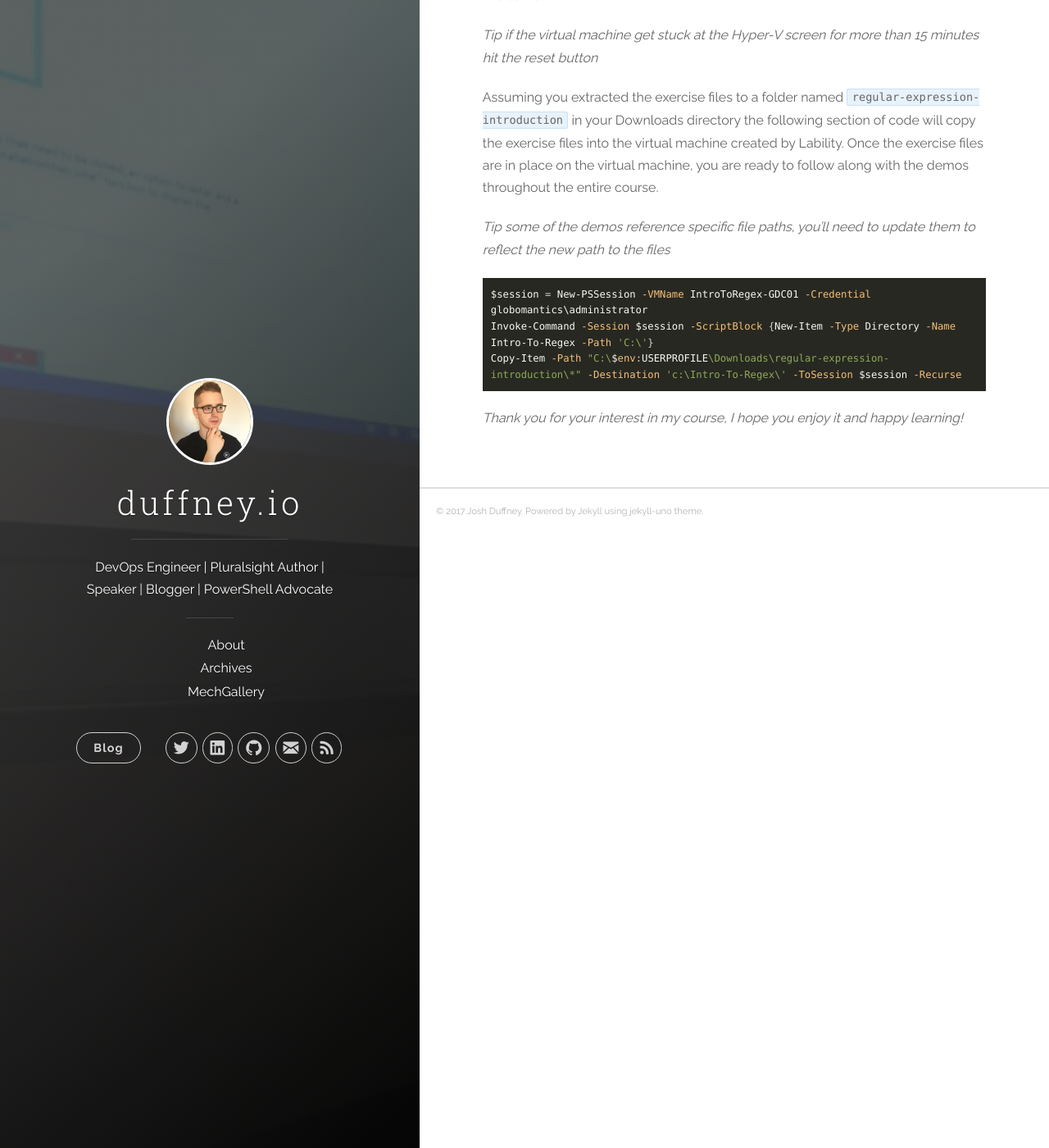
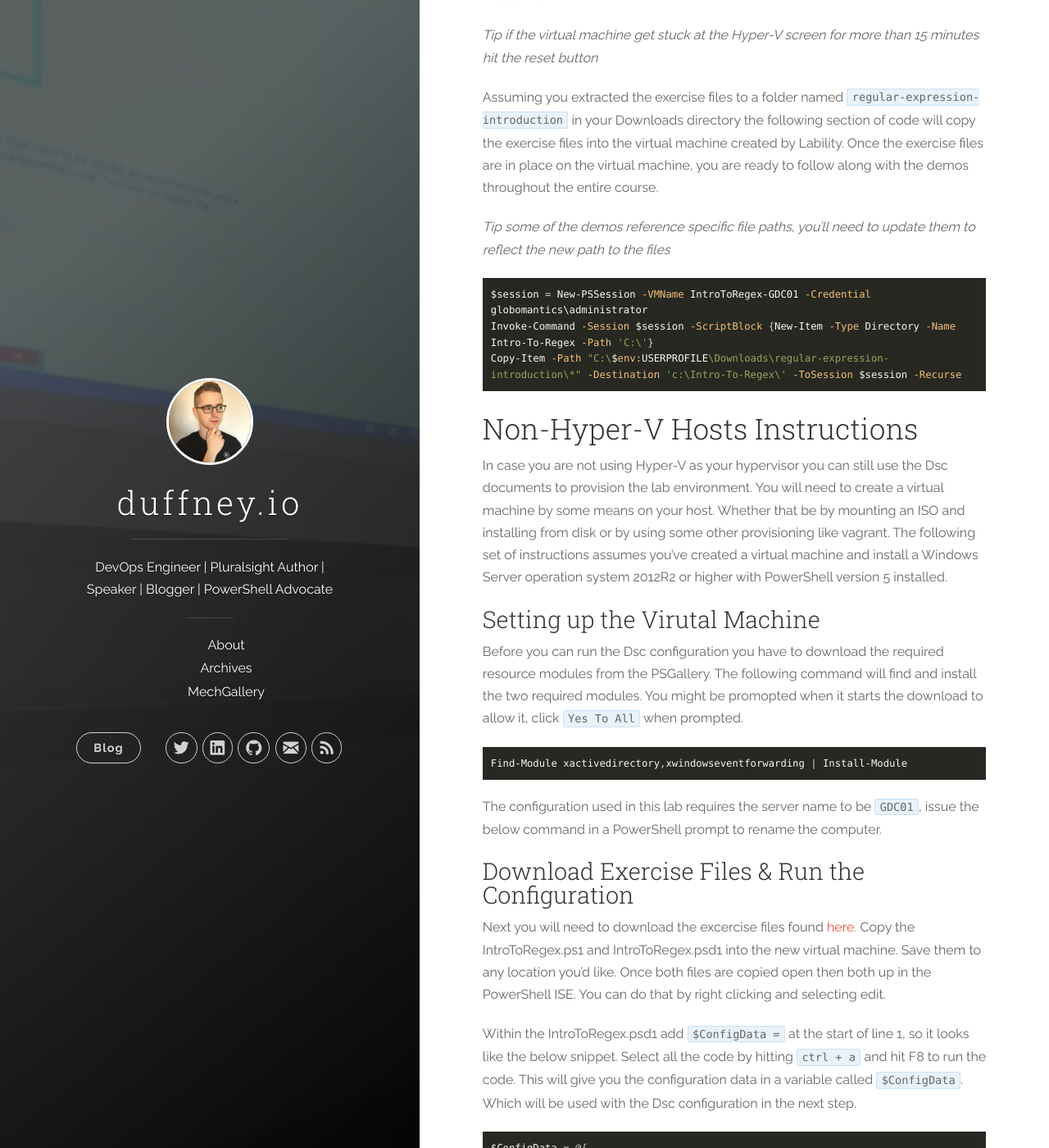
Before and after one commit to AzureDevOps3/duffney.github.io, a Jekyll site: the page built from _posts/2017-02-01-IntroToRegex-LabSetup.md, in a window 1280 px wide and 1400 px high, scrolled down 4759 px. Shown: the whole window at 82% size. Built offline with Jekyll 4.4.1, drawn with Linux system fonts in a browser that asks for light colours; nearby versions of some CDN libraries; comment, search, counter and statistics services are not loaded; some of the changed text lies outside the part shown.

Commit message:
added non hyper-v instructions

```diff
--- a/_posts/2017-02-01-IntroToRegex-LabSetup.md
+++ b/_posts/2017-02-01-IntroToRegex-LabSetup.md
@@ -140,4 +140,52 @@ Invoke-Command -Session $session -ScriptBlock {New-Item -Type Directory -Name In
 Copy-Item -Path "C:\$env:USERPROFILE\Downloads\regular-expression-introduction\*" -Destination 'c:\Intro-To-Regex\' -ToSession $session -Recurse
 {% endhighlight %}
 
+## Non-Hyper-V Hosts Instructions
+
+In case you are not using Hyper-V as your hypervisor you can still use the Dsc documents to provision the lab environment. You will need to create a virtual machine by some means
+on your host. Whether that be by mounting an ISO and installing from disk or by using some other provisioning like vagrant. The following set of instructions assumes you've created a virtual machine and install a Windows Server operation system 2012R2 or higher with PowerShell version 5 installed.
+
+### Setting up the Virutal Machine
+
+
+Before you can run the Dsc configuration you have to download the required resource modules from the PSGallery. The following command will find and install the two required modules.
+You might be promopted when it starts the download to allow it, click `Yes To All` when prompted.
+
+{% highlight powershell %}
+Find-Module xactivedirectory,xwindowseventforwarding | Install-Module
+{% endhighlight %}
+
+The configuration used in this lab requires the server name to be `GDC01`, issue the below command in a PowerShell prompt to rename the computer.
+
+{% highlight powershell %}
+{% endhighlight %}
+
+
+### Download Exercise Files & Run the Configuration
+
+
+Next you will need to download the excercise files found [here](https://app.pluralsight.com/library/courses/regular-expression-introduction/exercise-files). Copy the IntroToRegex.ps1 and IntroToRegex.psd1 into the new virtual machine. Save them to any location you'd like. Once both files are copied open then both up in the PowerShell ISE. You can do that by right clicking and selecting edit.
+
+Within the IntroToRegex.psd1 add `$ConfigData =` at the start of line 1, so it looks like the below snippet. Select all the code by hitting `ctrl + a` and hit F8 to run the code. This will give you the configuration data in a variable called `$ConfigData`. Which will be used with the Dsc configuration in the next step.
+
+{% highlight powershell %}
+$ConfigData = @{
+{% endhighlight %}
+
+With the `$ConfigData` loaded into memory, switch the PowerShell ISE to the IntroToRegex.ps1 file. Hit F5 to run the entire configuration, this will load it into memory so we can execute it. After the configuration in loaded into memory execute the below line in the interactive PowerShell console. When prompted for credential enter the local administrator password and click Ok. When the configuration finishes generating the mof you'll see an output of the
+
+{% highlight powershell %}
+IntroToRegex -ConfigurationData $ConfData -OutputPath `c:\dsc`
+{% endhighlight %}
+
+The last few stepss are to apply the Local Configuration Manager settings and run the Dsc configuration. To do that issue the below commands pointing the path parameter to the folder that contains the GDC01.mof and GDC01.meta.mof files.
+
+{% highlight powershell %}
+Set-DscLocalConfigurationManager -Path 'C:\dsc`\' -Force -Verbose
+Start-DscConfiguration -Path 'C:\dsc`' -Wait -Verbose -Force
+{% endhighlight %}
+
+After applying the configuration, you'll be forced for a restart. Because the GDC01.meta.mof contain some settings to allow reboots and to continue the configuration after reboot no intervention is required. *Configuration takes 3-5 minutes to run*
+
+
 *Thank you for your interest in my course, I hope you enjoy it and happy learning!*
```
